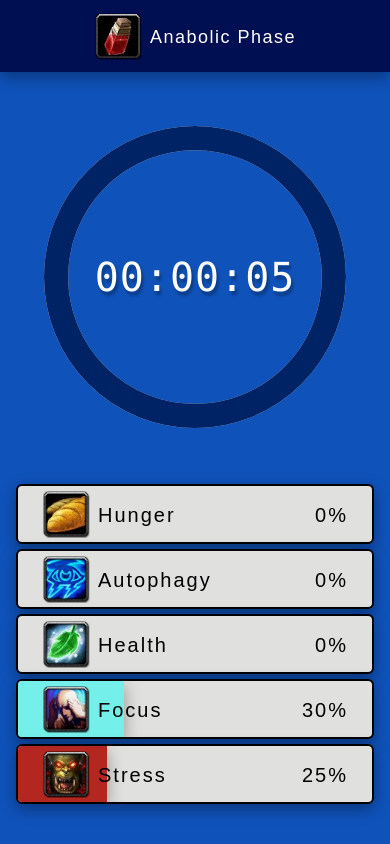
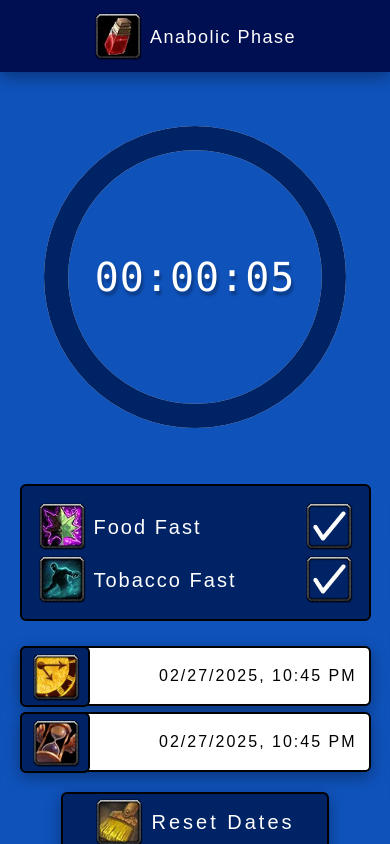
Before and after one commit to OdreZZ/fasting-tracker-frontend, a Next.js app: page / in a window 390 px wide. Built offline with nearby package versions, Linux system fonts and the light colour scheme.

Commit message:
Using react-slick for slides

```diff
--- a/components/Container/OptionsContainer.tsx
+++ b/components/Container/OptionsContainer.tsx
@@ -10,9 +10,12 @@
 } from "@/utils/local-storage";
 import { useRouter } from "next/router";
 import ImageIcon from "../Common/ImageIcon";
+import { useState } from "react";
 
 export default function OptionsContainer() {
     const router = useRouter();
+
+    const [isDragging, setIsDragging] = useState(false);
 
     const {
         startDate,
@@ -54,6 +57,10 @@
     }
 
     const onResetDates = () => {
+        if (isDragging) {
+            return;
+        }
+
         const dateStart = new Date();
         setStartDate(dateStart);
         updateFastStartingDate(dateStart);
@@ -85,7 +92,10 @@
         setShowTobaccoStats(settings.showTobaccoStats);
     }
 
-    return <div className={styles.optionsContainer}>
+    return <div className={styles.optionsContainer}
+        onDragStart={() => setIsDragging(true)}
+        onDragEnd={() => setIsDragging(false)}
+    >
         <div className={styles.checkboxContainer}>
             <Checkbox
                 label="Food Fast"
--- a/package.json
+++ b/package.json
@@ -1,6 +1,6 @@
 {
   "name": "fasting-tracker-frontend",
-  "version": "0.8.0",
+  "version": "0.8.1",
   "private": true,
   "scripts": {
     "dev": "next dev",
@@ -18,11 +18,15 @@
     "react-datepicker": "9.1.0",
     "react-dom": "19",
     "react-i18next": "17.0.12",
+    "react-slick": "^0.31.0",
+    "slick-carousel": "^1.8.1",
     "zustand": "5.0.15"
   },
   "devDependencies": {
+    "@svgr/webpack": "^8.1.0",
     "@types/node": "26.3.0",
     "@types/react": "19.2.18",
+    "@types/react-slick": "^0.23.13",
     "eslint": "10",
     "eslint-config-next": "16.3.3",
     "typescript": "7"
--- a/pages/index.tsx
+++ b/pages/index.tsx
@@ -2,6 +2,9 @@
 import { useEffect, useState } from "react";
 import { useZustandSelector, useZustandStore } from "@/stores/ZustandStore";
 import { useShallow } from "zustand/shallow";
+import Slider from "react-slick";
+import "slick-carousel/slick/slick.css";
+import "slick-carousel/slick/slick-theme.css";
 
 import { getProgressData, getTimeDiff } from "@/utils/date-calculations";
 import { getCachedSettings, getFastGoalDate, getFastStartingDate } from "@/utils/local-storage";
@@ -97,10 +100,26 @@
         return null;
     }
 
+    const settings = {
+        dots: true,
+        infinite: true,
+        speed: 500,
+        slidesToShow: 1,
+        slidesToScroll: 1
+    };
+
     return <div className={styles.homepage}>
         <TimePassedContainer />
 
-        {areOptionsShown ? <OptionsContainer /> : <ProgressBarsContainer />}
+
+        <Slider {...settings}>
+            <div className={styles.slideContainer}>
+                <OptionsContainer />
+            </div>
+            <div className={styles.slideContainer}>
+                <ProgressBarsContainer />
+            </div>
+        </Slider>
     </div>;
 }
 
--- a/styles/components/Container/OptionsContainer.module.css
+++ b/styles/components/Container/OptionsContainer.module.css
@@ -58,3 +58,14 @@
     height: 60px;
     color: white;
 }
+
+@media (max-width: 600px) {
+    .optionsContainer {
+        width: 90%;
+    }
+
+    .datePickerContainer input {
+        font-size: 1rem;
+        letter-spacing: 2px;
+    }
+}
--- a/styles/globals.css
+++ b/styles/globals.css
@@ -18,3 +18,15 @@
 .react-datepicker-popper {
   z-index: 1000 !important;
 }
+
+.slick-dots {
+  bottom: -50px !important;
+}
+
+.slick-dots li button::before {
+  font-size: 10px !important;
+}
+
+.slick-dots li.slick-active button::before {
+  color: white !important;
+}
--- a/styles/pages/Homepage.module.css
+++ b/styles/pages/Homepage.module.css
@@ -13,3 +13,8 @@
     color: white;
     text-shadow: 2px 4px 3px rgba(0, 0, 0, 0.3);
 }
+
+.slideContainer {
+    display: flex !important;
+    justify-content: center;
+}
```
Also changed, not shown: 1 other file (tests, documents, lock files or other folders).
